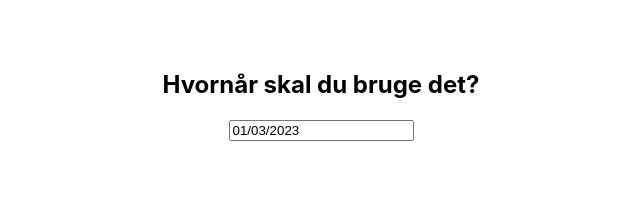
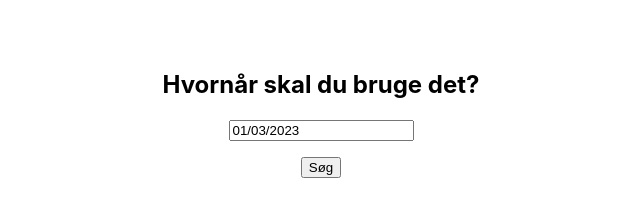
Before and after one commit to chrisanker/lokale-booking, a React (Create React App) app: page / in a window 1280 px wide. Both pictures are taken after a click on the element "Mødelokale". Shown: the part 352-568 px from the top of the page, without its empty margins (319-959 px from the left). Built offline with nearby package versions, Linux system fonts and the light colour scheme.

Commit message:
added button and basic styling

```diff
--- a/src/Datepicker.js
+++ b/src/Datepicker.js
@@ -6,9 +6,15 @@ export function SelectDate(props) {
     const [startDate, setStartDate] = useState(new Date());
 
     return (
-        <>
-        <h2>Hvornår skal du bruge det?</h2>
-        <DatePicker selected={startDate} onChange={(date) => setStartDate(date)} popperPlacement="auto" />
-        </>
+        <div>
+            <h2>Hvornår skal du bruge det?</h2>
+
+            <div id="datepicker-container">
+                <DatePicker selected={startDate} onChange={(date) => setStartDate(date)} popperPlacement="auto" />
+            </div>
+            <div className="button-container">
+                <button type="submit">Søg</button>
+            </div>
+        </div>
     );
 }
--- a/src/SearchPage.css
+++ b/src/SearchPage.css
@@ -1,9 +1,15 @@
-h1 {
+h1, h2 {
     text-align: center;
 }
 
 img {
     width: 10em;
+}
+
+.button-container {
+    display: flex;
+    justify-content: center;
+    margin-top: 1em;
 }
 
 .grid-container {
@@ -41,6 +47,6 @@ img {
     cursor: pointer;
 }
 
-#datepicker {
+#datepicker-container {
     text-align: center;
 }
--- a/src/SearchPage.js
+++ b/src/SearchPage.js
@@ -39,7 +39,7 @@ export class SearchPage extends React.Component{
                         Udstyr til mødelokale
                     </div>
                 </div>
-                <div id="datepicker">
+                <div>
                     {this.state.isDatePickerVisible ? <SelectDate /> : null}
                 </div>
             </div>
```
